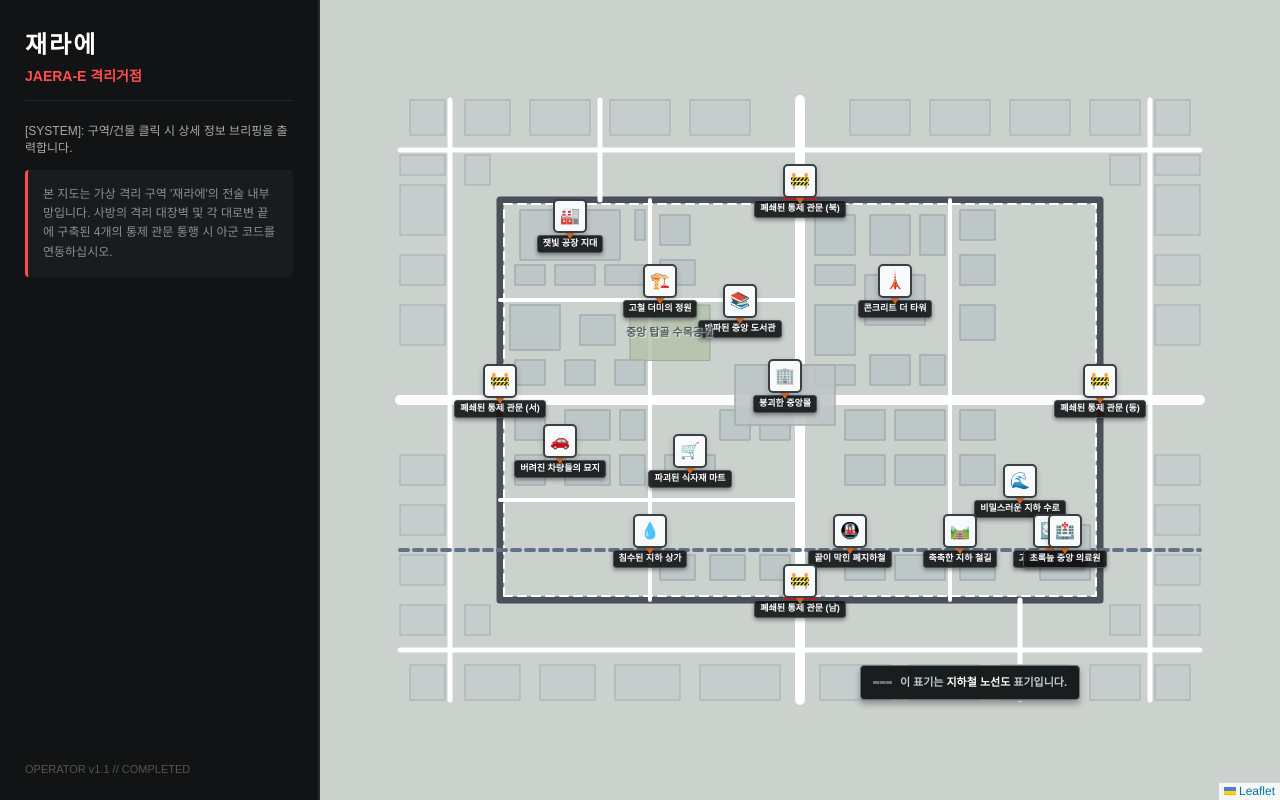
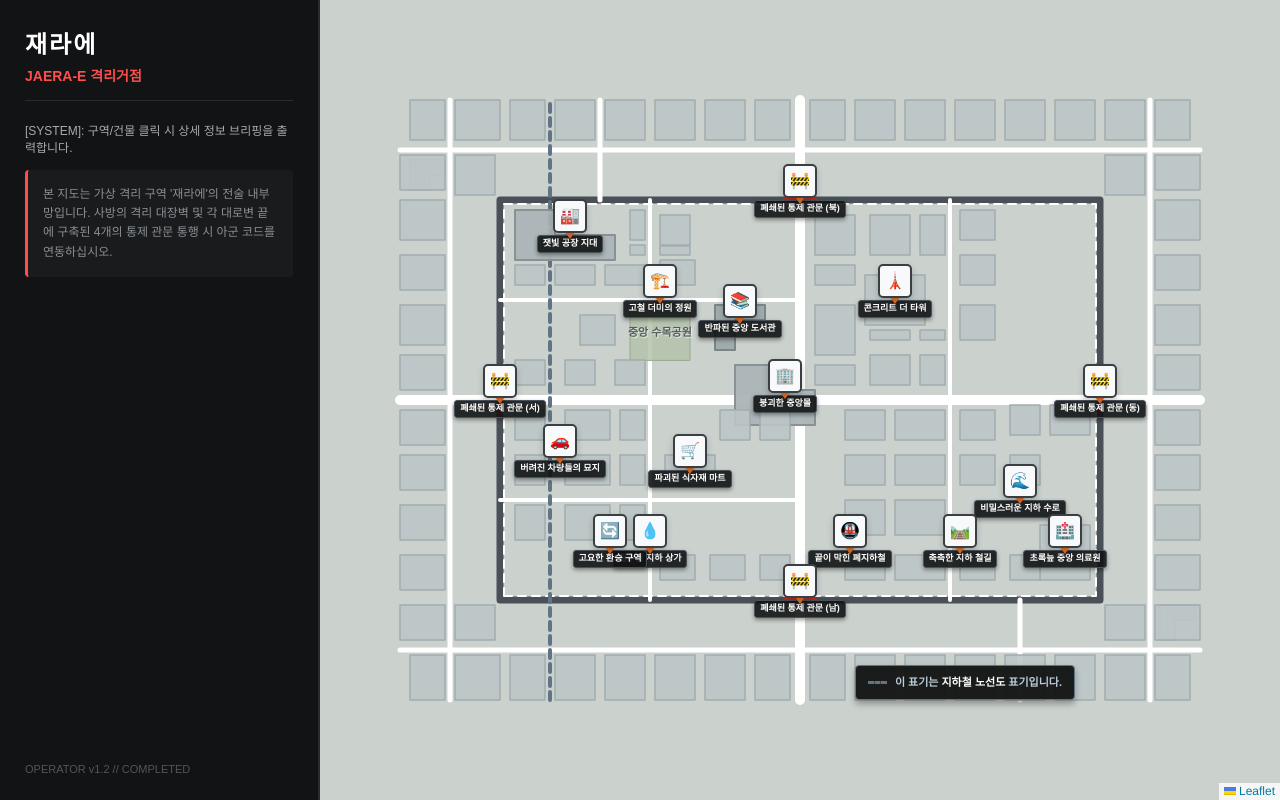
Before and after one commit to midnight2030/Apocalypse-Map, a plain HTML site: page index.html in a window 1280 px wide. Drawn offline with nearby package versions, Linux system fonts and the light colour scheme.

Commit message:
Update index.html

```diff
--- a/index.html
+++ b/index.html
@@ -13,7 +13,7 @@
         html, body { margin: 0; padding: 0; height: 100%; background-color: #111314; font-family: 'Malgun Gothic', sans-serif; overflow: hidden; }
         .wrapper { display: flex; width: 100%; height: 100%; }
 
-        /* 왼쪽 정보 패널 (낙원 스타일 다크 UI) */
+        /* 왼쪽 정보 패널 */
         .side-panel {
             width: 320px; background: #111314; color: #d1d4d7; padding: 25px; box-sizing: border-box;
             border-right: 2px solid #282a2d; display: flex; flex-direction: column; z-index: 2000;
@@ -22,11 +22,11 @@
         .panel-subtitle { font-size: 14px; color: #ff4d4d; font-weight: bold; border-bottom: 1px solid #282a2d; padding-bottom: 15px; margin-bottom: 20px; }
         .panel-info { font-size: 12px; color: #8a9095; line-height: 1.6; background: #191b1d; padding: 15px; border-radius: 4px; border-left: 3px solid #ff4d4d; }
 
-        /* 우측 지도 영역 (낙원 전술 올리브 그레이 바탕) */
+        /* 우측 지도 영역 */
         #map { flex-grow: 1; height: 100%; background-color: #cbd1cc !important; cursor: zoom-in !important; }
         .leaflet-interactive, path, .tactical-marker-container, .tactical-box, .tactical-pointer, .tactical-title-tag { cursor: zoom-in !important; }
 
-        /* 낙원 스타일 거점 마커 */
+        /* 전술 거점 마커 UI */
         .tactical-marker-container { position: relative; width: 40px; height: 40px; display: flex; flex-direction: column; align-items: center; }
         .tactical-box { width: 30px; height: 30px; background: #f8f9fa; border: 2px solid #3a3f44; border-radius: 5px; box-shadow: 0px 3px 6px rgba(0,0,0,0.2); display: flex; align-items: center; justify-content: center; font-size: 16px; z-index: 5; }
         .tactical-pointer { width: 0; height: 0; border-left: 5px solid transparent; border-right: 5px solid transparent; border-top: 7px solid #e86f25; margin-top: -1px; z-index: 4; filter: drop-shadow(0px 2px 2px rgba(0,0,0,0.3)); }
@@ -34,7 +34,7 @@
 
         .blueprint-label { background: transparent !important; border: none !important; color: #495057 !important; font-size: 11px !important; font-weight: 800; box-shadow: none !important; text-shadow: 1px 1px 1px rgba(255,255,255,0.8); }
 
-        /* 팝업 UI 스타일 */
+        /* 팝업 스타일 */
         .leaflet-popup-content-wrapper { background: #111314; color: #d1d4d7; border: 2px solid #e86f25; border-radius: 4px; padding: 5px; }
         .leaflet-popup-tip { background: #111314; border: 2px solid #e86f25; }
         .popup-title { font-weight: bold; color: #ff6b1a; border-bottom: 1px dashed #333; padding-bottom: 6px; margin-bottom: 8px; font-size: 14px; }
@@ -50,7 +50,7 @@
             <div class="panel-info">
                 본 지도는 가상 격리 구역 '재라에'의 전술 내부망입니다. 사방의 격리 대장벽 및 각 대로변 끝에 구축된 4개의 통제 관문 통행 시 아군 코드를 연동하십시오.
             </div>
-            <div style="margin-top: auto; font-size: 11px; color: #555;">OPERATOR v1.1 // COMPLETED</div>
+            <div style="margin-top: auto; font-size: 11px; color: #555;">OPERATOR v1.2 // COMPLETED</div>
         </div>
         <div id="map"></div>
     </div>
@@ -66,106 +66,128 @@
         L.rectangle([[wallBottom, wallLeft], [wallTop, wallRight]], {color: "#495057", weight: 7, fill: false}).addTo(map);
         L.rectangle([[wallBottom+4, wallLeft+4], [wallTop-4, wallRight-4]], {color: "#ffffff", weight: 2, fill: false, dashArray: "8, 6"}).addTo(map);
 
-        // 🛣️ 2. 화면 끝까지 자연스럽게 뻗어나가는 도로망 (0~800 전체 확장)
-        // 메인 교차 대로 (화면 끝까지 100% 관통)
+        // 🛣️ 2. 화면 끝단까지 100% 관통하는 도로 인프라망
+        // 메인 십자 대로
         L.polyline([[300, 0], [300, 800]], {color: "#ffffff", weight: 10}).addTo(map);
         L.polyline([[0, 400], [600, 400]], {color: "#ffffff", weight: 10}).addTo(map);
 
-        // 내부 이면 도로 (장벽 내측 골목길)
+        // 장벽 내부 이면 도로 (골목길)
         const innerStreets = [
-            [[200, 100], [200, 400]], [[400, 100], [400, 400]], [[300, 250], [500, 250]],
-            [[300, 550], [500, 550]], [[100, 250], [300, 250]], [[100, 550], [300, 550]]
+            [[200, 100], [200, 395]], [[400, 100], [400, 395]], [[305, 250], [500, 250]],
+            [[305, 550], [500, 550]], [[100, 250], [295, 250]], [[100, 550], [295, 550]]
         ];
         innerStreets.forEach(path => L.polyline(path, {color: "#ffffff", weight: 4}).addTo(map));
 
-        // 외곽 연결 도로 (화면 가장자리 끝까지 뻗어나가 차단되도록 설계)
+        // 장벽 외부 연결 도로 (스크린 경계 0, 600, 800 지점까지 완전 도달)
         const outerStreets = [
             [[50, 0], [50, 800]], [[550, 0], [550, 800]], [[0, 50], [600, 50]],
             [[0, 750], [600, 750]], [[500, 200], [600, 200]], [[0, 620], [100, 620]]
         ];
         outerStreets.forEach(path => L.polyline(path, {color: "#ffffff", weight: 5}).addTo(map));
 
-        // 🚇 지하철 전술 노선도 점선 (끝에서 끝까지 배치)
-        L.polyline([[150, 0], [150, 800]], {color: "#617485", weight: 4, dashArray: "8, 6"}).addTo(map);
+        // 🚇 지하철 전술 노선도 점선 (좌측 세로 라인 0~600 전 구간 배치)
+        L.polyline([[0, 150], [600, 150]], {color: "#617485", weight: 4, dashArray: "8, 6"}).addTo(map);
 
-        // ⭐ 3. 맨 오른쪽 하단에 완벽하게 고정된 "지하철 노선도" 안내 범례 UI
+        // ⭐ 3. 맨 오른쪽 하단 안내 안내 표기 레이블 UI
         const legendHtml = `
             <div style="background: rgba(17, 19, 20, 0.95); padding: 8px 12px; border: 1px solid #617485; border-radius: 4px; box-shadow: 0 4px 6px rgba(0,0,0,0.3); color: #bcccda; font-size: 11px; font-weight: bold; display: flex; align-items: center; gap: 8px; white-space: nowrap;">
                 <div style="width: 25px; height: 0; border-top: 3px dashed #617485;"></div>
                 <span>이 표기는 <span style="color:#ffffff;">지하철 노선도</span> 표기입니다.</span>
             </div>
         `;
-        L.marker([20, 570], {
+        L.marker([20, 565], {
             icon: L.divIcon({ html: legendHtml, className: 'custom-legend', iconSize: [220, 30] }),
             interactive: false
         }).addTo(map);
 
-        // 🏞️ 4. 자연 환경 요소 (탑골 수목공원 - 내부 저수지는 삭제됨)
-        L.polygon([[340, 230], [395, 230], [395, 310], [340, 310]],
+        // 🏞️ 4. 중앙 수목공원 (도로와 겹치지 않게 가로축 안전 마진 확보 완료)
+        L.polygon([[340, 230], [395, 230], [395, 290], [340, 290]],
             {color: "#99a78f", weight: 1, fillColor: "#b4c4ab", fillOpacity: 0.85}).addTo(map)
-            .bindTooltip("중앙 탑골 수목공원", {permanent: true, direction: "center", className: "blueprint-label"});
+            .bindTooltip("중앙 수목공원", {permanent: true, direction: "center", className: "blueprint-label"});
 
 
-        // 🏢 5. 실제 인게임 형태처럼 리얼하게 배치된 수작업형 건물 블록들 (도로 회피 완료)
-        // 5-1. [장벽 내부] 수정 전보다 풍성하고 자연스럽게 빌딩 밀집도 업그레이드
-        const naturalInnerBuildings = [
-            // 북서쪽 (공장 배후지 및 주택가)
-            [[440, 120], [490, 220]], [[460, 235], [490, 245]], [[415, 115], [435, 145]], [[415, 155], [435, 195]],
-            [[415, 205], [435, 245]], [[455, 260], [485, 290]], [[415, 260], [440, 295]], [[350, 110], [395, 160]],
-            [[315, 115], [340, 145]], [[315, 165], [340, 195]], [[315, 215], [340, 245]], [[355, 180], [385, 215]],
-            // 북동쪽 (더 타워 주변 행정 상가)
+        // 🏢 5. 크기/형태가 고도화된 수작업 건물 배치 (장벽 내부 및 화면 끝단 외부)
+
+        // 5-1. 특수 형태 건물들 (ㄴ, ㄷ, ㄱ자형 구조 블록)
+        const customShapes = [
+            // [ㄷ자형] 반파된 중앙 도서관 거점 본동 (거점 마커 최하단 동기화)
+            { type: "polygon", coords: [[350, 315], [395, 315], [395, 365], [380, 365], [380, 335], [350, 335]], color: "#7b8587", fill: "#9ea9ab" },
+            // [ㄴ자형] 잿빛 공장 지대 배후 가동동
+            { type: "polygon", coords: [[440, 115], [490, 115], [490, 155], [465, 155], [465, 215], [440, 215]], color: "#889294", fill: "#abb5b7" },
+            // [ㄱ자형] 중앙몰 북측 주차 빌딩 타워
+            { type: "polygon", coords: [[275, 335], [335, 335], [335, 375], [310, 375], [310, 415], [275, 415]], color: "#889294", fill: "#abb5b7" },
+            // [ㄴ자형] 장벽 외부 좌측 상단 끝단 건물
+            { type: "polygon", coords: [[510, 10], [540, 10], [540, 45], [525, 45], [525, 30], [510, 30]], color: "#b0b8ba", fill: "#c4ccce" },
+            // [ㄱ자형] 장벽 외부 우측 하단 끝단 빌딩
+            { type: "polygon", coords: [[60, 760], [95, 760], [95, 795], [80, 795], [80, 775], [60, 775]], color: "#b0b8ba", fill: "#c4ccce" }
+        ];
+        customShapes.forEach(sh => {
+            L.polygon(sh.coords, {color: sh.color, weight: 2, fillColor: sh.fill, fillOpacity: 0.95}).addTo(map);
+        });
+
+        // 5-2. 일반 다인 가구/다양한 스케일의 사각형 빌딩 배열 (도로 좌표 절대 회피)
+        const robustBuildings = [
+            // --- [장벽 내부 구역] ---
+            // 북서 구역 (공장 및 고철더미 인근)
+            [[415, 115], [435, 145]], [[415, 155], [435, 195]], [[415, 205], [435, 245]], [[460, 230], [490, 245]],
+            [[455, 260], [485, 290]], [[415, 260], [440, 295]], [[315, 115], [340, 145]], [[315, 165], [340, 195]],
+            [[315, 215], [340, 245]], [[355, 180], [385, 215]], [[445, 260], [454, 290]], [[445, 230], [455, 245]],
+            // 북동 구역 (더 타워 인근 고밀도 빌딩 보강)
             [[375, 465], [425, 525]], [[445, 415], [485, 455]], [[415, 415], [435, 455]], [[345, 415], [395, 455]],
             [[315, 415], [335, 455]], [[315, 470], [345, 510]], [[315, 520], [345, 545]], [[360, 560], [395, 595]],
             [[415, 560], [445, 595]], [[460, 560], [490, 595]], [[445, 470], [485, 510]], [[445, 520], [485, 545]],
-            // 남서쪽 (차량 묘지 및 마트 주변)
+            [[360, 470], [370, 510]], [[360, 520], [370, 545]],
+            // 남서 구역 (차량 묘지 및 마트)
             [[215, 265], [245, 315]], [[260, 115], [290, 145]], [[215, 115], [245, 145]], [[215, 165], [245, 210]],
             [[260, 165], [290, 210]], [[260, 220], [290, 245]], [[215, 220], [245, 245]], [[120, 260], [145, 295]],
             [[120, 310], [145, 345]], [[120, 360], [145, 390]], [[260, 320], [290, 350]], [[260, 360], [290, 390]],
-            // 남동쪽 (의료원 및 환승 구역 배후 단지)
-            [[120, 640], [175, 690]], [[275, 335], [335, 435]], [[260, 445], [290, 485]], [[260, 495], [290, 545]],
-            [[215, 445], [245, 485]], [[215, 495], [245, 545]], [[215, 560], [245, 595]], [[260, 560], [290, 595]],
-            [[120, 445], [145, 485]], [[120, 495], [145, 545]], [[120, 560], [145, 595]]
+            [[160, 115], [195, 145]], [[160, 165], [195, 210]], [[160, 220], [195, 245]],
+            // 남동 구역 (의료원 및 수로 인근 빈자리 원천 보완)
+            [[120, 640], [175, 690]], [[260, 445], [290, 485]], [[260, 495], [290, 545]], [[215, 445], [245, 485]],
+            [[215, 495], [245, 545]], [[215, 560], [245, 595]], [[260, 560], [290, 595]], [[120, 445], [145, 485]],
+            [[120, 495], [145, 545]], [[120, 560], [145, 595]], [[165, 445], [200, 485]], [[165, 495], [200, 545]],
+            [[265, 610], [295, 640]], [[215, 610], [245, 640]], [[120, 610], [145, 640]], [[265, 650], [295, 690]],
+
+            // --- [장벽 외부 최외곽 구역 - 화면 끝까지 밀착 터치] ---
+            // 북단 외곽 스크린 경계선 끝단 (Y: 555~600)
+            [[560, 10], [600, 45]], [[560, 55], [600, 100]], [[560, 110], [600, 145]], [[560, 155], [600, 195]],
+            [[560, 205], [600, 245]], [[560, 255], [600, 295]], [[560, 305], [600, 345]], [[560, 355], [600, 390]],
+            [[560, 410], [600, 445]], [[560, 455], [600, 495]], [[560, 505], [600, 545]], [[560, 555], [600, 595]],
+            [[560, 605], [600, 645]], [[560, 655], [600, 695]], [[560, 705], [600, 745]], [[560, 755], [600, 790]],
+            // 남단 외곽 스크린 경계선 끝단 (Y: 0~45)
+            [[0, 10], [45, 45]], [[0, 55], [45, 100]], [[0, 110], [45, 145]], [[0, 155], [45, 195]],
+            [[0, 205], [45, 245]], [[0, 255], [45, 295]], [[0, 305], [45, 345]], [[0, 355], [45, 390]],
+            [[0, 410], [45, 445]], [[0, 455], [45, 495]], [[0, 505], [45, 545]], [[0, 555], [45, 595]],
+            [[0, 605], [45, 645]], [[0, 655], [45, 695]], [[0, 705], [45, 745]], [[0, 755], [45, 790]],
+            // 좌측 서단 끝단 밀착 (X: 0~45)
+            [[60, 0], [95, 45]], [[110, 0], [145, 45]], [[160, 0], [195, 45]], [[210, 0], [245, 45]],
+            [[255, 0], [290, 45]], [[310, 0], [345, 45]], [[355, 0], [395, 45]], [[410, 0], [445, 45]],
+            [[460, 0], [500, 45]], [[510, 0], [545, 45]],
+            // 우측 동단 끝단 밀착 (X: 755~800)
+            [[60, 755], [95, 800]], [[110, 755], [145, 800]], [[160, 755], [195, 800]], [[210, 755], [245, 800]],
+            [[255, 755], [290, 800]], [[310, 755], [345, 800]], [[355, 755], [395, 800]], [[410, 755], [445, 800]],
+            [[460, 755], [500, 800]], [[510, 755], [545, 800]],
+            // 외곽 보조 완충지대 주택 블록들
+            [[60, 55], [95, 95]], [[505, 55], [545, 95]], [[60, 705], [95, 745]], [[505, 705], [545, 745]]
         ];
-        naturalInnerBuildings.forEach(coord => {
+        robustBuildings.forEach(coord => {
             L.rectangle(coord, {color: "#a3acae", weight: 1.5, fillColor: "#bdc6c7", fillOpacity: 0.9}).addTo(map);
         });
 
-        // 5-2. [장벽 외부] 화면 끝(0, 800 등)까지 자연스럽게 배치되어 맵이 끊긴 것처럼 보이게 디자인
-        const naturalOuterBuildings = [
-            // 북단 스크린 경계선 끝까지 배치 (Y: 550~600)
-            [[565, 10], [600, 45]], [[565, 65], [600, 110]], [[565, 130], [600, 190]], [[565, 210], [600, 270]],
-            [[565, 290], [600, 350]], [[565, 450], [600, 510]], [[565, 530], [600, 590]], [[565, 610], [600, 670]],
-            [[565, 690], [600, 740]], [[565, 755], [600, 790]],
-            // 남단 스크린 경계선 끝까지 배치 (Y: 0~40)
-            [[0, 10], [35, 45]], [[0, 65], [35, 120]], [[0, 140], [35, 195]], [[0, 215], [35, 280]],
-            [[0, 300], [35, 380]], [[0, 420], [35, 490]], [[0, 510], [35, 580]], [[0, 600], [35, 670]],
-            [[0, 690], [35, 740]], [[0, 755], [35, 790]],
-            // 서단/동단 스크린 좌우 경계선 끝까지 배치 (X: 0~45, 755~800)
-            [[65, 0], [95, 45]], [[115, 0], [145, 45]], [[165, 0], [195, 45]], [[215, 0], [245, 45]],
-            [[355, 0], [395, 45]], [[415, 0], [445, 45]], [[465, 0], [515, 45]], [[525, 0], [545, 45]],
-            [[65, 755], [95, 800]], [[115, 755], [145, 800]], [[165, 755], [195, 800]], [[215, 755], [245, 800]],
-            [[355, 755], [395, 800]], [[415, 755], [445, 800]], [[465, 755], [515, 800]], [[525, 755], [545, 800]],
-            // 장벽 초소 인근 외곽 완충지 보조 건물들
-            [[65, 65], [95, 90]], [[515, 65], [545, 90]], [[65, 710], [95, 740]], [[515, 710], [545, 740]]
-        ];
-        naturalOuterBuildings.forEach(coord => {
-            L.rectangle(coord, {color: "#b0b8ba", weight: 1.5, fillColor: "#c4ccce", fillOpacity: 0.8}).addTo(map);
-        });
 
-
-        // 🚧 6. 동서남북 4대 통제 관문 바리케이드 실물 격리선
+        // 🚧 6. 동서남북 4대 관문 바리케이드 디테일 라인
         L.polyline([[500, 385], [500, 415]], {color: "#c92a2a", weight: 5}).addTo(map);
         L.polyline([[100, 385], [100, 415]], {color: "#c92a2a", weight: 5}).addTo(map);
         L.polyline([[285, 100], [315, 100]], {color: "#c92a2a", weight: 5}).addTo(map);
         L.polyline([[285, 700], [315, 700]], {color: "#c92a2a", weight: 5}).addTo(map);
 
 
-        // 🎯 7. 14개 고도화 거점 데이터 및 마커 맵 바인딩 (철저한 위치 검증 완료)
+        // 🎯 7. 14개 고도화 거점 데이터 링크 (고요한 환승 구역 전술 이동 반영)
         const jaeraeNodes = [
             { name: "침수된 지하 상가", icon: "💧", coords: [150, 250], desc: "철로 하부 핵심 상가. 허리까지 차오른 유독성 오염수 아래 군용 보급함이 잠겨 있습니다." },
             { name: "끝이 막힌 폐지하철", icon: "🚇", coords: [150, 450], desc: "탈출 차량들이 연쇄 충돌해 궤도를 이탈한 지하 터널의 무덤 구역입니다." },
             { name: "축축한 지하 철길", icon: "🛤️", coords: [150, 560], desc: "배수 인프라 차단으로 상시 습기가 유지되어 정체불명의 포자 균류가 번식한 철로입니다." },
-            { name: "고요한 환승 구역", icon: "🔄", coords: [150, 650], desc: "지하철 노선망 위에 교차하는 전술 지하 환승 광장입니다. 기습 공격에 주의하십시오." },
+            { name: "고요한 환승 구역", icon: "🔄", coords: [150, 210], desc: "통제관문(남) 위쪽 지하철 노선 상에 위치한 환승역 인프라 코어입니다." },
             { name: "비밀스러운 지하 수로", icon: "🌊", coords: [200, 620], desc: "지하 인프라와 연결된 암거 시설로 방사능 낙진을 피할 수 있는 하부 은밀 대피로입니다." },
             { name: "잿빛 공장 지대", icon: "🏭", coords: [465, 170], desc: "제1메조 가동동 내부. 유독 가스 메인 밸브 차단 장치가 망가진 상태로 격리되어 있습니다." },
             { name: "고철 더미의 정원", icon: "🏗️", coords: [400, 260], desc: "공장 폐기물 야적장 바닥. 전술 방벽으로 응용 수집 가능한 두꺼운 자재 철판이 다수 존재합니다." },
@@ -187,7 +209,7 @@
             L.marker(node.coords, { icon: tacticalIcon }).addTo(map).bindPopup(`<div class="popup-title">${node.icon} ${node.name}</div><div style="font-size: 12px; line-height: 1.5; color: #bcccda;">${node.desc}</div><div style="font-size: 10px; color: #5c6266; margin-top: 8px; text-align: right; font-family: monospace;">SYS_GRID: [${node.coords[1]}, ${node.coords[0]}]</div>`);
         });
 
-        // 8. 화면 맞춤 및 축소 잠금 고정
+        // 8. 화면 맞춤 고정
         map.fitBounds(mapBounds);
         map.setMinZoom(map.getZoom());
         map.setMaxZoom(map.getZoom() + 2);
```
